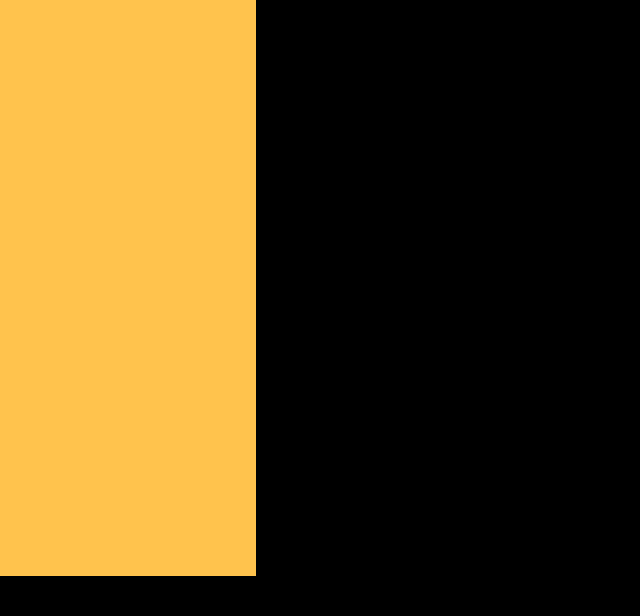
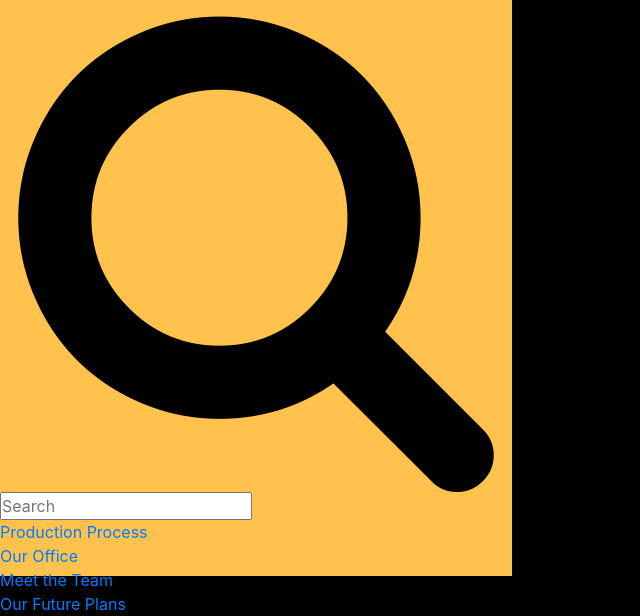
Before and after one commit to Shazaiib47/arc-bionics-ms1, a plain HTML site: page index.html in a window 1280 px wide. Shown: the part 224-840 px from the top of the page, without its empty margins (0-640 px from the left). Before the commit the page ends 800 px from the top, so only its background shows below. Drawn offline with nearby package versions, Linux system fonts and the light colour scheme.

Commit message:
Updated index.html with further code

```diff
--- a/index.html
+++ b/index.html
@@ -15,6 +15,19 @@
         <div class="left-box">
             <div class="wrapper">
                 <img src="assets/images/arc-bionics-logo.png" class="logo" alt="Arc Bionics Logo">
+                <div class="search-box">
+                <img src="assets/images/iconfinder-search.png" alt="search bar">
+                <input type="text" placeholder="Search">
+                </div>
+
+                <div class="vertical-line"></div>
+
+                <ul>
+                    <li><a href="#">Production Process</a></li>
+                    <li><a href="#">Our Office</a></li>
+                    <li><a href="#">Meet the Team</a></li>
+                    <li><a href="#">Our Future Plans</a></li>
+
             </div>
         </div>
         <div class="right-box"></div>
```
